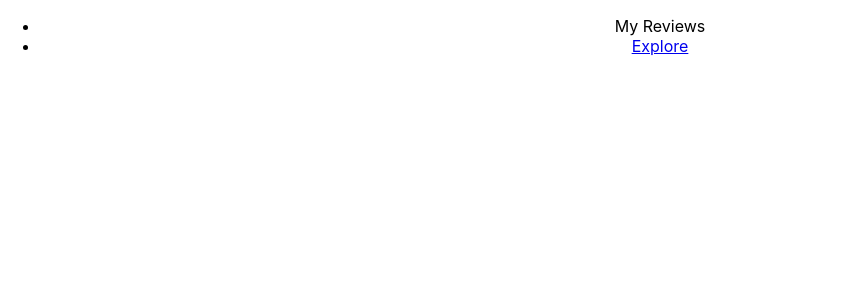
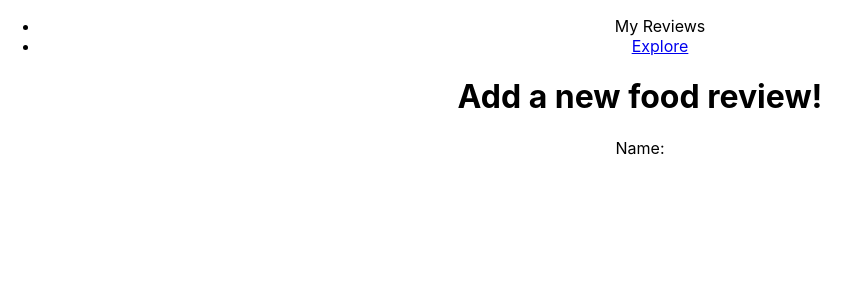
Before and after one commit to tanglero4/PandaCritic-2.0, a React (Create React App) app in the folder my-app/: page / in a window 1280 px wide. Shown: the top 300 px of the page, without its empty margins (0-860 px from the left). Built offline with nearby package versions, Linux system fonts and the light colour scheme.

Commit message:
fixed parent tag problem

```diff
--- a/my-app/src/components/MyReviews.js
+++ b/my-app/src/components/MyReviews.js
@@ -27,6 +27,7 @@ function MyReviews() {
 
 
   return (
+    <>
     <section class="hero is-small">
 
     {/* <!-- Hero content: will be in the middle --> */}
@@ -40,6 +41,22 @@ function MyReviews() {
           </nav>
     </div>
 </section>
+
+<div class="review">
+<div class="container">
+  <div class="form-container">
+    <form class="new-food-form">
+      <div class="field">
+        <h1  class="has-text-link-dark">Add a new food review!</h1>
+        <label for="food_name">
+        Name:
+        </label>
+      </div>
+    </form>
+  </div>
+</div>
+</div>
+</>
   )
 
 
```
